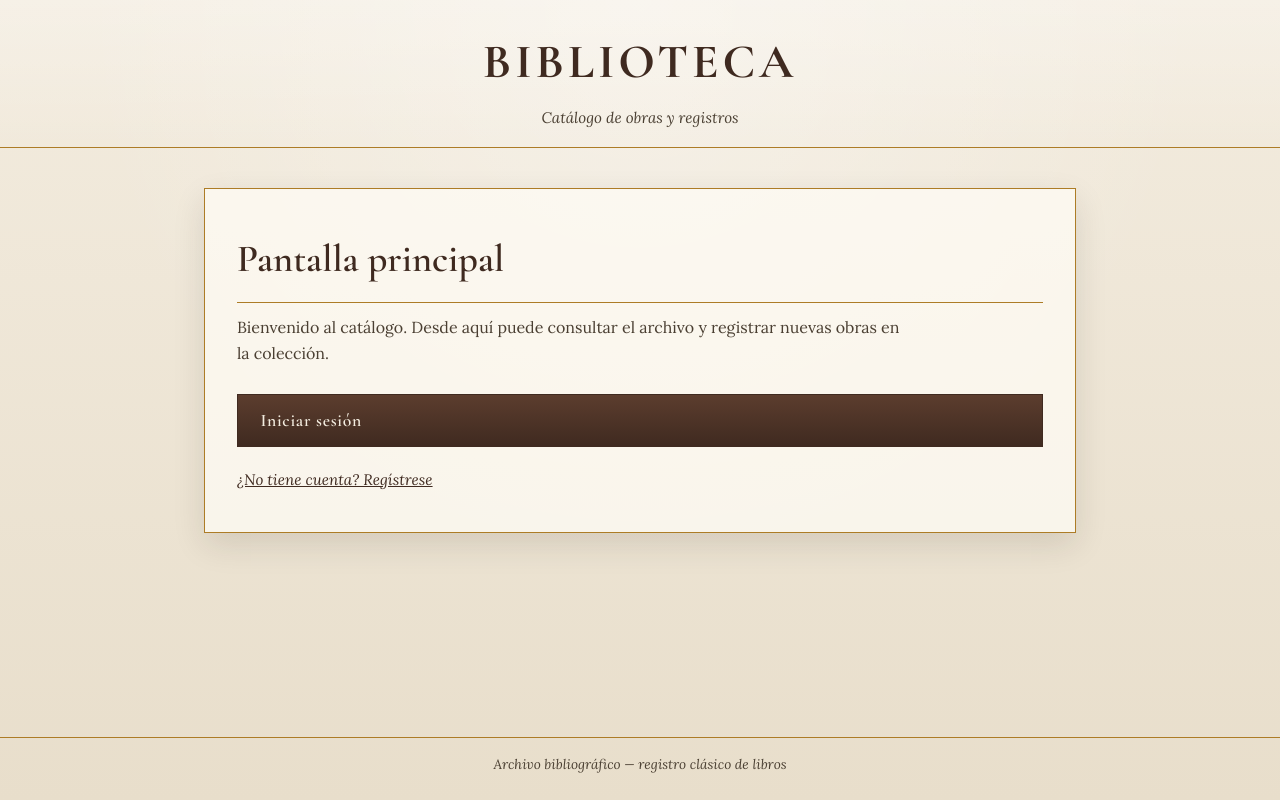
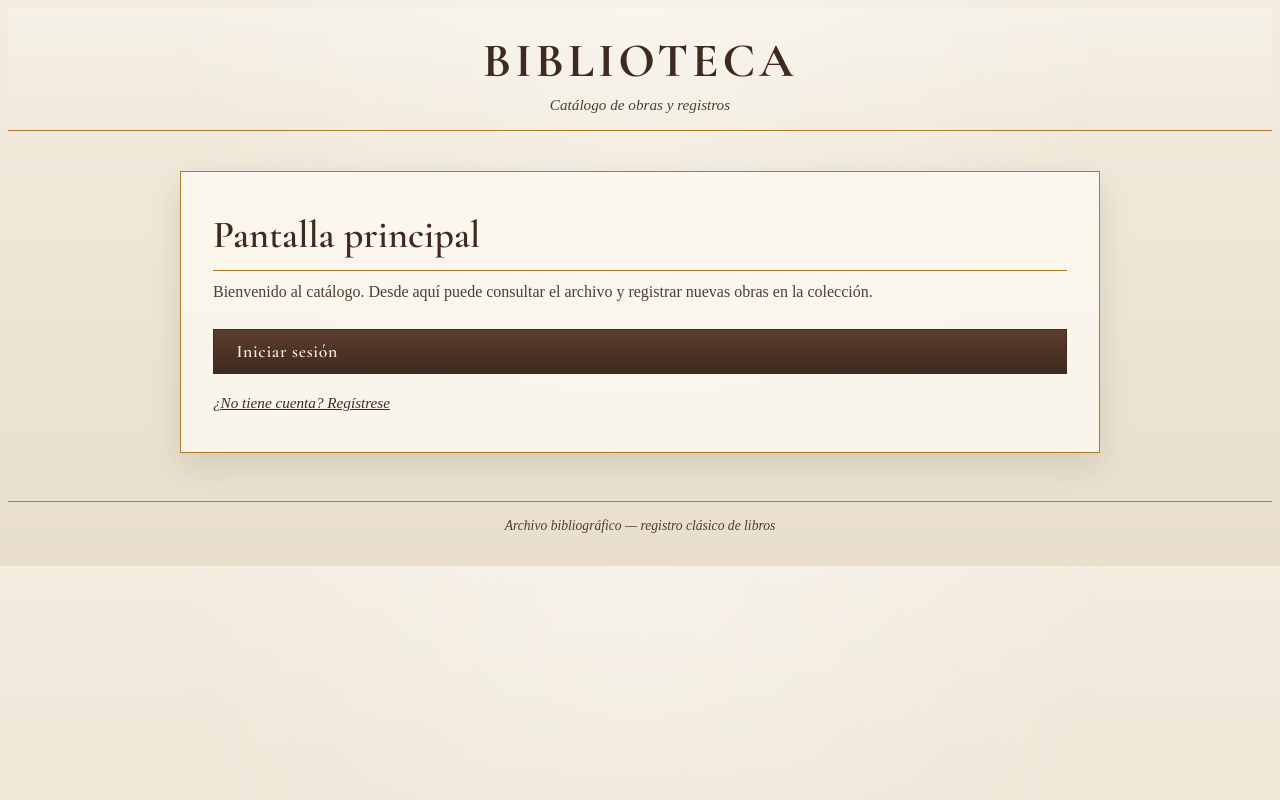
Before and after one commit to ji-web534/biblioteca-inteligente, a React (Vite) app in the folder frontend/: page / in a window 1280 px wide. Built offline with nearby package versions, Linux system fonts and the light colour scheme.

Commit message:
test: comentar todo CSS global excepto fondo del body - Diagnosticar si overflow-x hidden o width causaba scroll horizontal - Mantener solo background del body

```diff
--- a/frontend/src/index.css
+++ b/frontend/src/index.css
@@ -12,39 +12,11 @@
   --shadow: rgba(42, 33, 24, 0.12);
 }
 
-*,
-*::before,
-*::after {
-  box-sizing: border-box;
-}
-
-html {
-  font-size: 16px;
-  overflow-x: hidden;
-  width: 100%;
-}
-
+/* TODO COMENTADO EXCEPTO FONDO */
 body {
-  margin: 0;
-  min-height: 100vh;
-  max-width: 100vw;
-  overflow-x: hidden;
-  font-family: 'Lora', Georgia, 'Times New Roman', serif;
-  color: var(--ink);
   background:
     radial-gradient(circle at top, rgba(255, 255, 255, 0.35), transparent 55%),
     linear-gradient(180deg, var(--parchment) 0%, var(--parchment-dark) 100%);
-  line-height: 1.6;
-}
-
-#root {
-  min-height: 100vh;
-}
-
-.library-app {
-  min-height: 100vh;
-  display: flex;
-  flex-direction: column;
 }
 
 .library-header {
```
